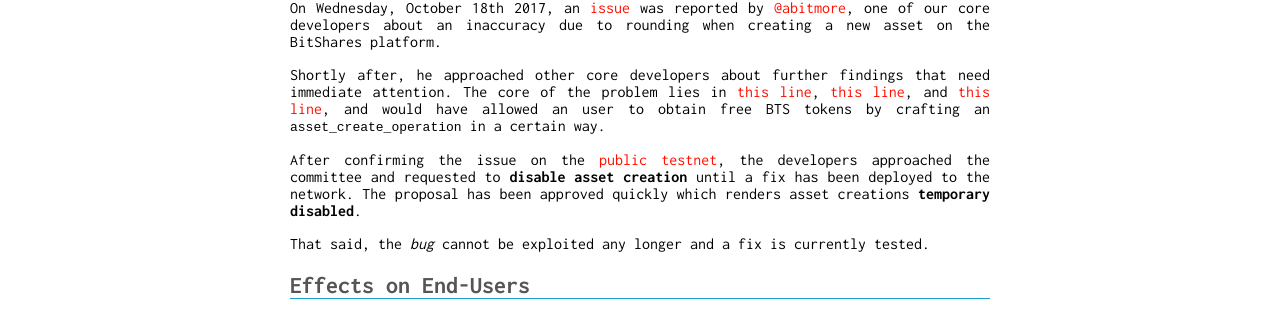
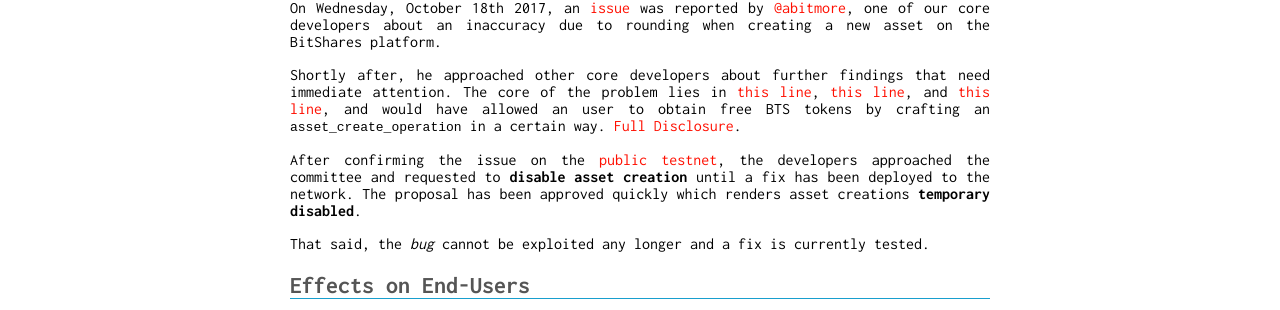
Before and after one commit to thehapax/bitshares.foundation, a Jekyll site: the page built from _announcements/2017-10-19-bitshares-asset-creation-incident.md, in a window 1280 px wide. Shown: the part 210-520 px from the top of the page. Built offline with Jekyll 4.4.1, drawn with Linux system fonts in a browser that asks for light colours.

Commit message:
full issue described

```diff
--- a/_announcements/2017-10-19-bitshares-asset-creation-incident.md
+++ b/_announcements/2017-10-19-bitshares-asset-creation-incident.md
@@ -16,7 +16,8 @@ findings that need immediate attention. The core of the problem lies in
 and
 [this line](https://github.com/bitshares/bitshares-core/blob/2.0.170710/libraries/chain/evaluator.cpp#L89),
 and would have allowed an user to obtain free BTS tokens by crafting an
-`asset_create_operation` in a certain way.
+`asset_create_operation` in a certain way. [Full
+Disclosure](https://github.com/bitshares/bitshares-core/issues/433).
 
 After confirming the issue on the [public
 testnet](https://testnet.bitshares.eu), the developers approached the
```
